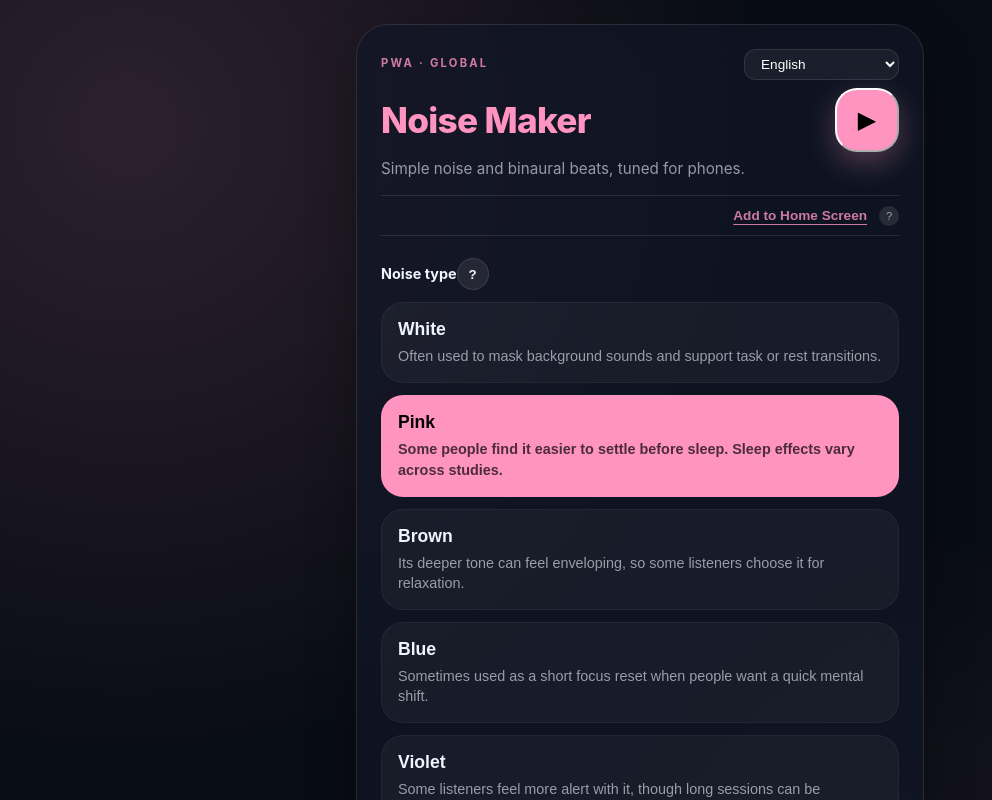
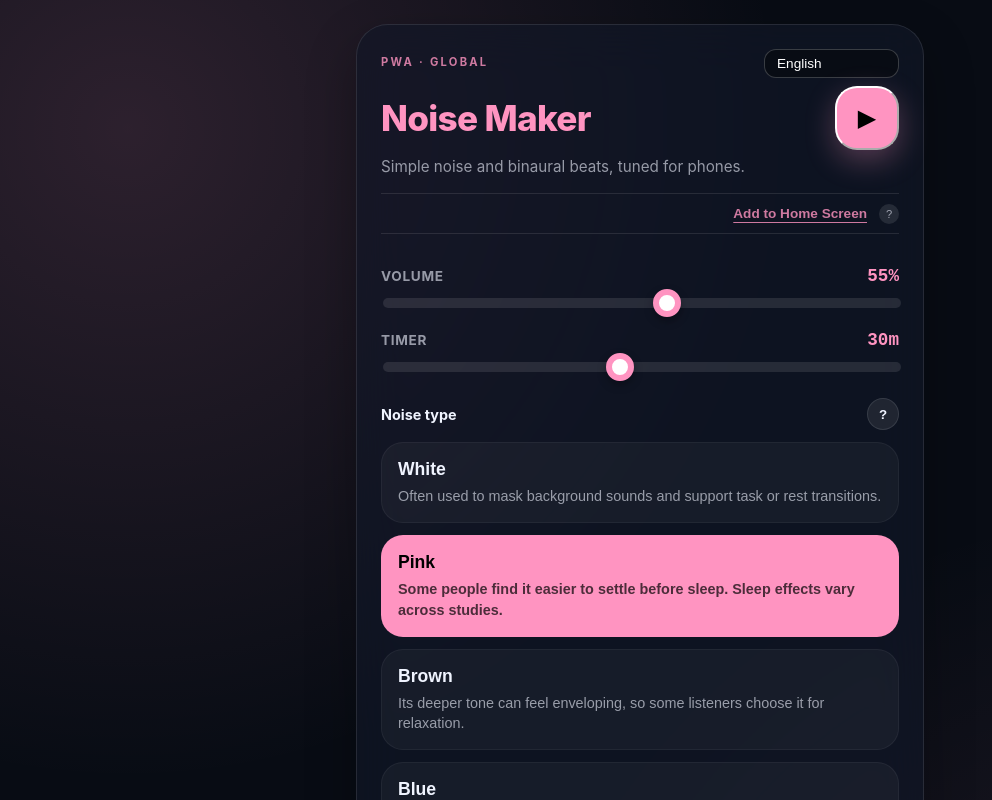
Before and after one commit to shin1007/noise_maker, a React (Vite) app: page / in a window 1280 px wide. Shown: the top 800 px of the page, without its empty margins (0-992 px from the left). Built offline with nearby package versions, Linux system fonts and the light colour scheme.

Commit message:
feat: enhance UI controls for volume and timer settings, improve layout and styles

```diff
--- a/src/App.tsx
+++ b/src/App.tsx
@@ -477,6 +477,37 @@ export function App() {
           ) : null}
         </div>
 
+        <div className="hero-quick-controls">
+          <div className="control-stack">
+            <div className="control-group">
+              <label>
+                <div className="label-row">
+                  <span className="label-text">{strings.volumeLabel}</span>
+                  <span className="value-display">{volume}%</span>
+                </div>
+                <input type="range" min="0" max="100" value={volume} onChange={(event) => updateSetting('volume', Number(event.target.value))} />
+              </label>
+            </div>
+
+            <div className="control-group">
+              <label>
+                <div className="label-row">
+                  <span className="label-text">{strings.timerLabel}</span>
+                  <span className="value-display">{timerMinutes}{strings.minute}</span>
+                </div>
+                <input
+                  type="range"
+                  min="5"
+                  max="60"
+                  step="5"
+                  value={timerMinutes}
+                  onChange={(event) => updateSetting('timerMinutes', clampTimerValue(Number(event.target.value)))}
+                />
+              </label>
+            </div>
+          </div>
+        </div>
+
         <div className="noise-head">
           <strong>{strings.noiseType}</strong>
           <button
@@ -519,37 +550,6 @@ export function App() {
               <span>{resolveLocalizedText(noiseTypeOption.short, locale)}</span>
             </button>
           ))}
-        </div>
-
-        <div className="hero-quick-controls">
-          <div className="control-stack">
-            <div className="control-group">
-              <label>
-                <div className="label-row">
-                  <span className="label-text">{strings.volumeLabel}</span>
-                  <span className="value-display">{volume}%</span>
-                </div>
-                <input type="range" min="0" max="100" value={volume} onChange={(event) => updateSetting('volume', Number(event.target.value))} />
-              </label>
-            </div>
-
-            <div className="control-group">
-              <label>
-                <div className="label-row">
-                  <span className="label-text">{strings.timerLabel}</span>
-                  <span className="value-display">{timerMinutes}{strings.minute}</span>
-                </div>
-                <input
-                  type="range"
-                  min="5"
-                  max="60"
-                  step="5"
-                  value={timerMinutes}
-                  onChange={(event) => updateSetting('timerMinutes', clampTimerValue(Number(event.target.value)))}
-                />
-              </label>
-            </div>
-          </div>
         </div>
       </section>
 
--- a/src/audio/noiseEngine.ts
+++ b/src/audio/noiseEngine.ts
@@ -201,8 +201,10 @@ export class NoiseEngine {
     this.leftToneGain.connect(this.merger, 0, 0);
     this.rightToneGain.connect(this.merger, 0, 1);
 
-    // INSTEAD of connecting to this.context.destination,
-    // we connect to a MediaStreamDestination.
+    // Connect to physical destination for stable playback on Desktop/PC
+    this.merger.connect(this.context.destination);
+
+    // ALSO connect to a MediaStreamDestination for iOS background support.
     const destination = this.context.createMediaStreamDestination();
     this.merger.connect(destination);
 
--- a/src/styles.css
+++ b/src/styles.css
@@ -108,7 +108,17 @@ body { overflow-x: hidden; }
 
 /* Header & Controls */
 .hero-meta-row.compact { display: flex; justify-content: space-between; align-items: center; margin-bottom: 4px; }
-.locale-select { background: rgba(255, 255, 255, 0.05); color: white; border: 1px solid rgba(255, 255, 255, 0.1); border-radius: 12px; padding: 6px 12px; font-size: 0.85rem; }
+.locale-select {
+  background: #080c14;
+  color: white;
+  border: 1px solid rgba(255, 255, 255, 0.2);
+  border-radius: 12px;
+  padding: 6px 12px;
+  font-size: 0.85rem;
+  appearance: none;
+  -webkit-appearance: none;
+  cursor: pointer;
+}
 
 /* Play Button */
 .play-icon-button {
@@ -156,7 +166,14 @@ body { overflow-x: hidden; }
 .help-button-small { width: 20px; height: 20px; border-radius: 50%; background: rgba(255, 255, 255, 0.1); border: none; color: var(--text-dim); font-size: 0.7rem; display: flex; align-items: center; justify-content: center; }
 
 /* Noise Grid */
-.noise-head { margin-top: 10px; margin-bottom: 12px; font-size: 0.9rem; }
+.noise-head {
+  margin-top: 24px;
+  margin-bottom: 12px;
+  font-size: 0.9rem;
+  display: flex;
+  justify-content: space-between;
+  align-items: center;
+}
 .noise-grid { display: grid; grid-template-columns: 1fr; gap: 12px; margin: 12px 0; }
 .noise-chip {
   text-align: left; padding: 16px; border-radius: 22px;
```
